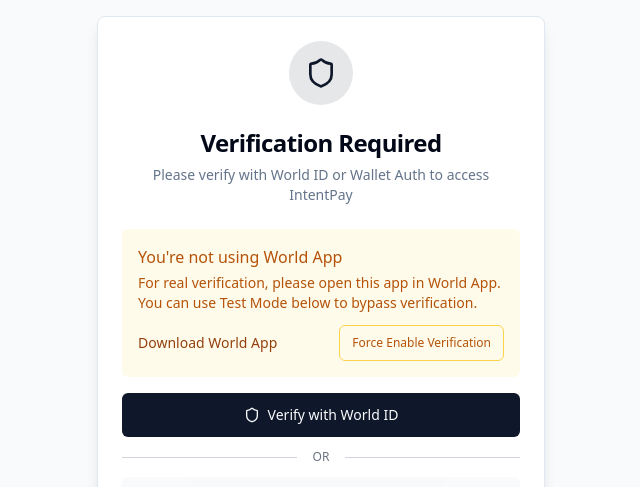
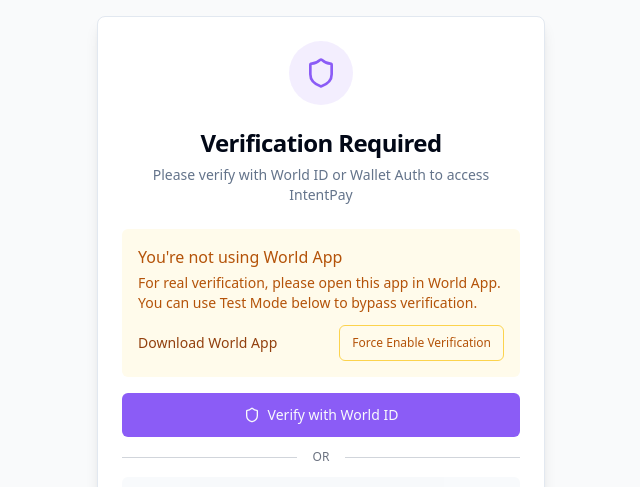
Before and after one commit to IntentPay/intent-pay, a Next.js app: page / in a window 1280 px wide. Shown: the top 487 px of the page, without its empty margins (319-959 px from the left). Built offline with nearby package versions, Linux system fonts and the light colour scheme; what @worldcoin/minikit-js would draw is missing.

Commit message:
Update primary color

```diff
--- a/app/globals.css
+++ b/app/globals.css
@@ -13,7 +13,7 @@
     --popover: 0 0% 100%;
     --popover-foreground: 222.2 84% 4.9%;
 
-    --primary: 222.2 47.4% 11.2%;
+    --primary: 258.3 89.5% 66.3%;
     --primary-foreground: 210 40% 98%;
 
     --secondary: 210 40% 96.1%;
```
